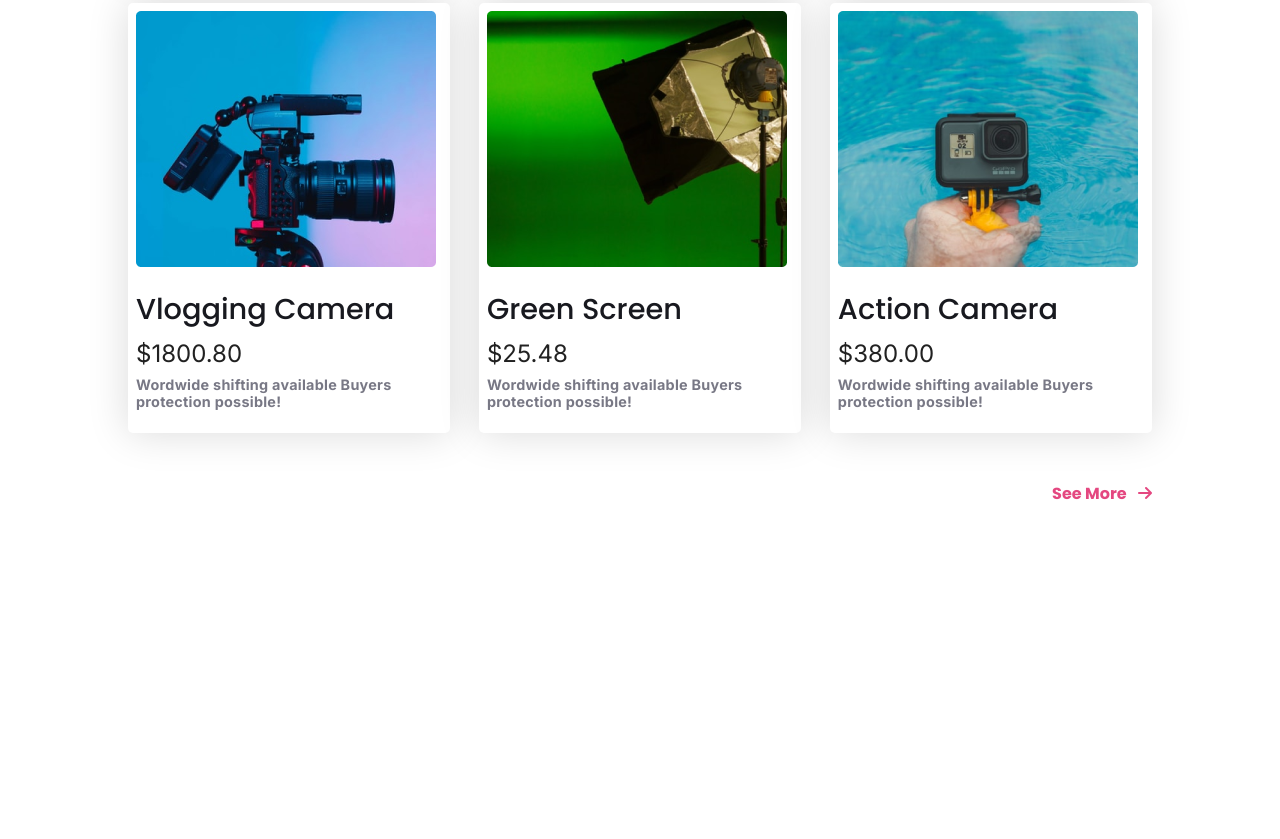
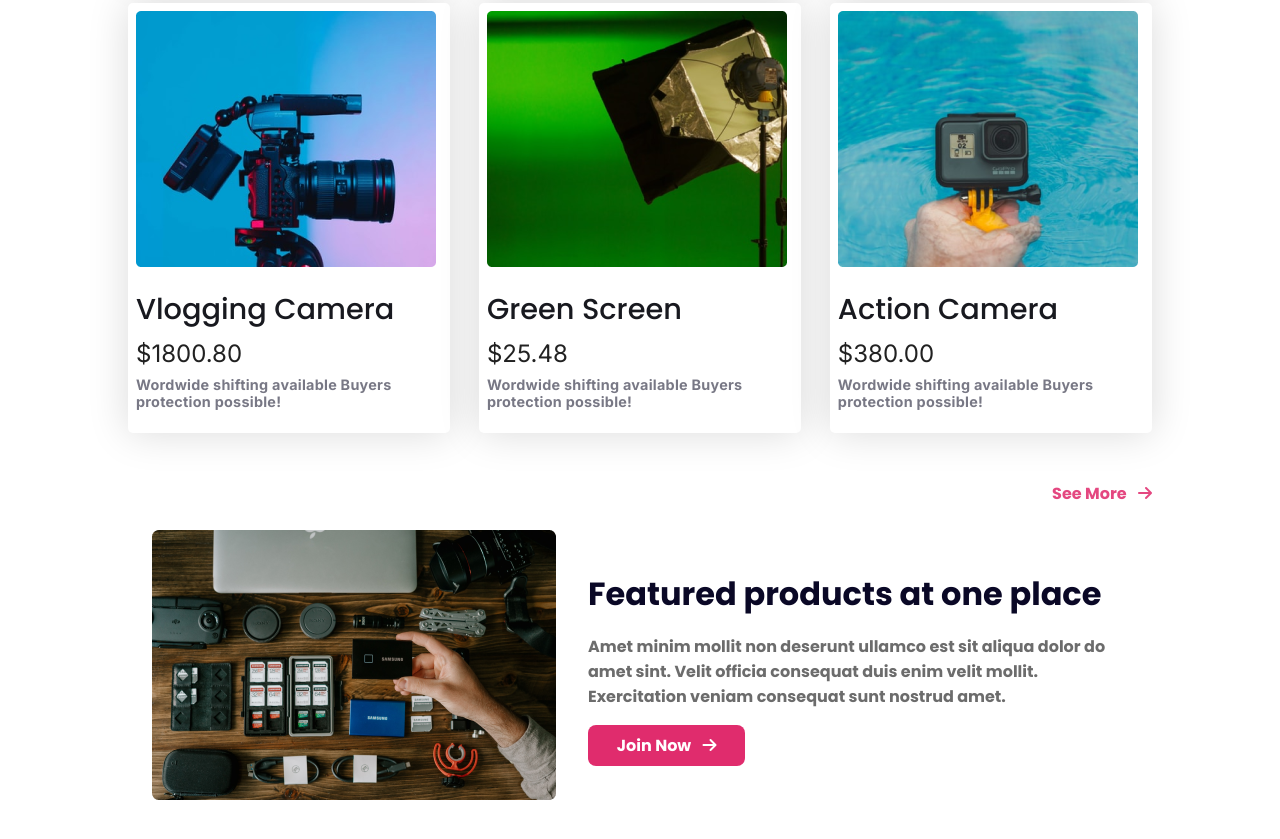
Before and after one commit to Kayum-Ali/influencer-Gear-website, a plain HTML site: page index.html in a window 1280 px wide. Shown: the part 1781-2620 px from the top of the page. Before the commit the page ends 2351 px from the top, so only its background shows below. Drawn offline with Linux system fonts and the light colour scheme.

Commit message:
feature section responsive done

```diff
--- a/index.html
+++ b/index.html
@@ -137,6 +137,19 @@
             <button class="footer-btn">See More <i class="fa-solid fa-arrow-right"></i> </button>
            </div>
         </section>
+
+        <!-- ---feature section  -->
+
+        <section class="feature">
+            <div class="feature-img">
+                <img src="images/gear.png" alt="">
+            </div>
+            <div class="feature-contant">
+                <h3 class="feature-title">Featured products at one place</h3>
+                <p class="feature-description">Amet minim mollit non deserunt ullamco est sit aliqua dolor do amet sint. Velit officia consequat duis enim velit mollit. Exercitation veniam consequat sunt nostrud amet.</p>
+                <button class="feature-btn">Join Now <i class="fa-solid fa-arrow-right"></i> </button>
+            </div>
+        </section>
     </main>
 
 </body>
--- a/style.css
+++ b/style.css
@@ -167,7 +167,39 @@ nav .header-menu ul li a {
     background-color: #fff;
 }
 
+/* feature section style */
 
+.feature{
+    display: flex;
+    gap: 2rem;
+    margin: 1.5rem;
+    align-items: center;
+}
+.feature-title {
+    color: #0A0826;
+    font-family: Poppins;
+    font-size: 2rem;
+    font-weight: 700;
+}
+
+.feature-description {
+    color: #6C6C6C;
+    font-family: Poppins;
+    font-size: 1rem;
+    font-weight: 700;
+    margin: 1rem 0;
+}
+
+.feature-btn {
+    color: #FFF;
+    font-family: Poppins;
+    font-size: 1rem;
+    font-weight: 700;
+    padding: 0.5rem 1.8rem;
+    background: #E02C6D;
+    border-radius: 0.5rem;
+    border: none;
+}
 /* responsive style */
 @media screen and (max-width:576px) {
     .hide {
@@ -182,8 +214,10 @@ nav .header-menu ul li a {
         align-items: center;
     }
 
-    .banner {
+
+    .banner, .feature {
         flex-direction: column-reverse;
+        justify-content: center;
     }
 
     .banner-contant,
```
